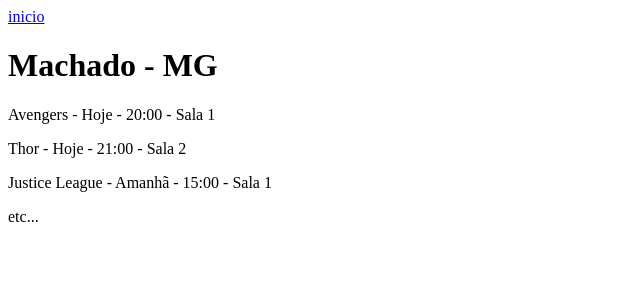
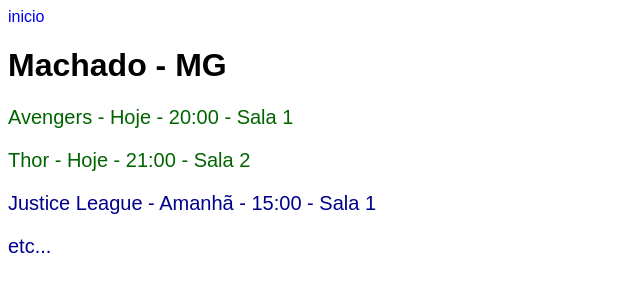
Before and after one commit to Felipe-exec/projeto_cinema, a plain HTML site: page cidades/machado.html in a window 1280 px wide. Shown: the whole page, without its empty margins (0-640 px from the left). Drawn offline with Linux system fonts and the light colour scheme; the site is published under a folder, as on GitHub Pages, so addresses that start at the root find nothing.

Commit message:
Update machado.html

```diff
--- a/cidades/machado.html
+++ b/cidades/machado.html
@@ -4,12 +4,12 @@
 <head>
     <meta charset="UTF-8">
     <meta name="viewport" content="width=device-width, initial-scale=1.0">
-    <link rel="stylesheet" href="/css/style.css">
+    <link rel="stylesheet" href="../css/style.css">
     <title>Machado</title>
 </head>
 
 <body>
-    <a href="..\index.html">inicio</a>
+    <a href="../index.html">inicio</a>
     <h1>Machado - MG</h1>
     <span class="today">
         <p>Avengers - Hoje - 20:00 - Sala 1</p>
```
